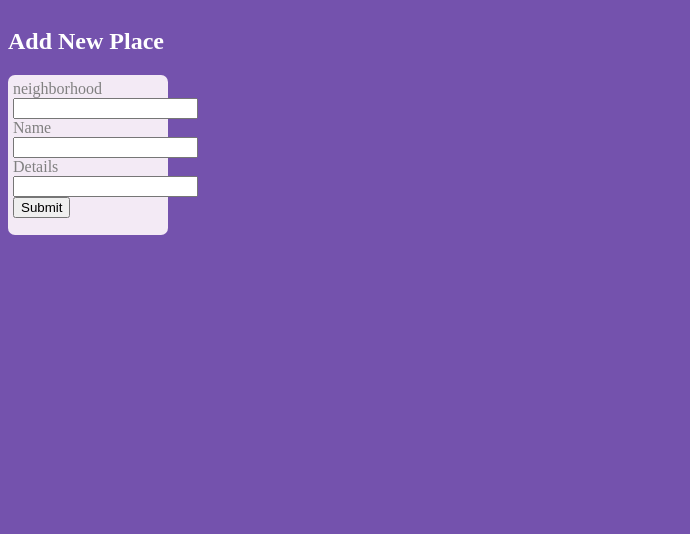
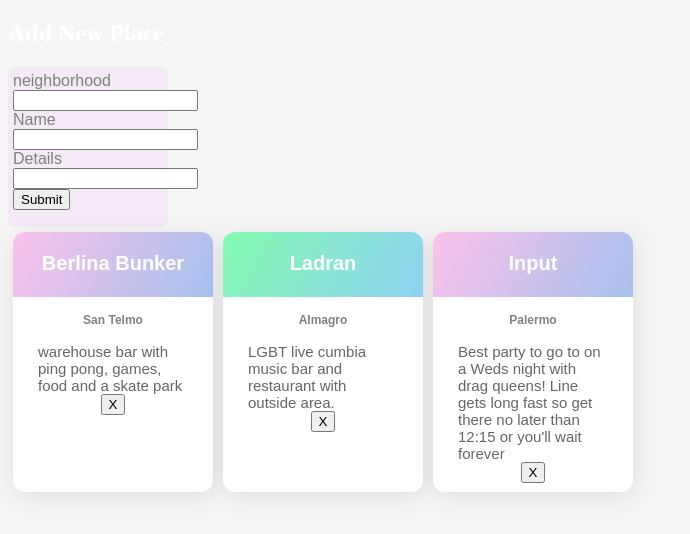
Before and after one commit to olessiap/Explore-BA, a React (Create React App) app: page / in a window 1280 px wide. Shown: the top 534 px of the page, without its empty margins (0-690 px from the left). Built offline with nearby package versions, Linux system fonts and the light colour scheme.

Commit message:
added better style to place cards, delete button still sucks

```diff
--- a/src/App.js
+++ b/src/App.js
@@ -5,7 +5,23 @@ import './style.css'
 
 class App extends Component {
   state = {
-    places: []
+    places: [
+      {
+          neighborhood: 'San Telmo',
+          name: 'Berlina Bunker',
+          details: 'warehouse bar with ping pong, games, food and a skate park',
+        },
+        {
+            neighborhood: "Almagro",
+            name: "Ladran",
+            details: "LGBT live cumbia music bar and restaurant with outside area."
+          },
+          {
+            neighborhood: "Palermo",
+            name: "Input",
+            details: "Best party to go to on a Weds night with drag queens! Line gets long fast so get there no later than 12:15 or you'll wait forever"
+          }
+    ]
   }
       // {
       //   neighborhood: 'San Telmo',
--- a/src/PlaceCards.js
+++ b/src/PlaceCards.js
@@ -13,12 +13,15 @@ const PlaceBody = props => {
     const newPlaceCard = props.placeData.map((place, index) => {
         return(
             <div key={index} className="placeCard">
-                <button
-                    className="deleteButton"
-                    onClick={()=> props.removePlace(index)}>X</button>
+                <h1 className="placeName">{place.name}</h1>
                 <h4 className="neighborhood">{place.neighborhood}</h4>
-                <p className="placeName">{place.name}</p>
                 <p className="placeDetails">{place.details}</p>
+                <div className="delete-div">
+                    <button
+                        className="deleteButton"
+                        onClick={()=> props.removePlace(index)}>X</button>
+                </div>
+
             </div>
             )
         })
--- a/src/style.css
+++ b/src/style.css
@@ -1,10 +1,12 @@
 body {
-    background:#7452ad;
+    font-family: 'Dosis', sans-serif;
+    color: #666;
+    background: #F6F6F6;
 }
 
-.main {
+/* .main {
     display: flex;
-}
+} */
 
 .main2 {
     display:flex;
@@ -19,6 +21,7 @@ h2 {
 label {
     color:grey;
 }
+
 form {
     background: #f3eaf5;
     width: 150px;
@@ -31,38 +34,63 @@ form {
 
 .placeCard {
     width:200px;
-    height:270px;
+    height:260px;
     background:white;
-    color:black;
-    padding:5px;
+    box-shadow: 2px 4px 25px rgba(0, 0, 0, .1);
     margin:5px;
-    border-radius: 7px;
+    border-radius: 12px;
 
+}
+
+.placeName {
+    font-size: 20px;
+    color: white;
+    width: 100%;
+    text-align: center;
+    height: 45px;
+    padding-top: 20px;
+    font-weight: 600;
+    margin: 0px;
+    border-radius: 12px 12px 0px 0px;
+    background-image: linear-gradient(120deg, #fbc2eb 0%, #a6c1ee 100%);
 }
 
 .neighborhood {
     font-size:12px;
-    margin-left:10px;
-}
-
-
-.placeName {
-    font-size:20px;
-}
-
-p {
-    background: #e9e1ff;
-    border-radius: 5px;
-    padding:10px;
-    margin: 0 auto;
-    width:160px;
+    text-align: center;
+    color:grey;
+    font-weight: 600;
 }
 
 .placeDetails {
-    height: 110px;
-    margin-top:10px;
+    width:150px;
+    margin:0 auto;
+    font-size:15px;
+    word-wrap: break-word;
+}
+
+.delete-div {
+    text-align:center;
 }
 
 .deleteButton {
-    float:right;
+    display:table-cell;
+    bottom:0px;
 }
+
+.placeCard:hover {
+    box-shadow: 2px 8px 45px rgba(0, 0, 0, .15);
+    transform: translate3D(0, -2px, 0);
+  }
+
+  .placeCard:nth-child(2n) h1 {
+    background-image: linear-gradient(120deg, #84fab0 0%, #8fd3f4 100%);
+  }
+
+  .placeCard:nth-child(4n) h1 {
+    background-image: linear-gradient(120deg, #ff9a9e 0%, #fecfef 100%);
+  }
+
+  .placeCard:nth-child(5n) h1 {
+    background-image: linear-gradient(120deg, #ffc3a0 0%, #ffafbd 100%);
+  }
```
